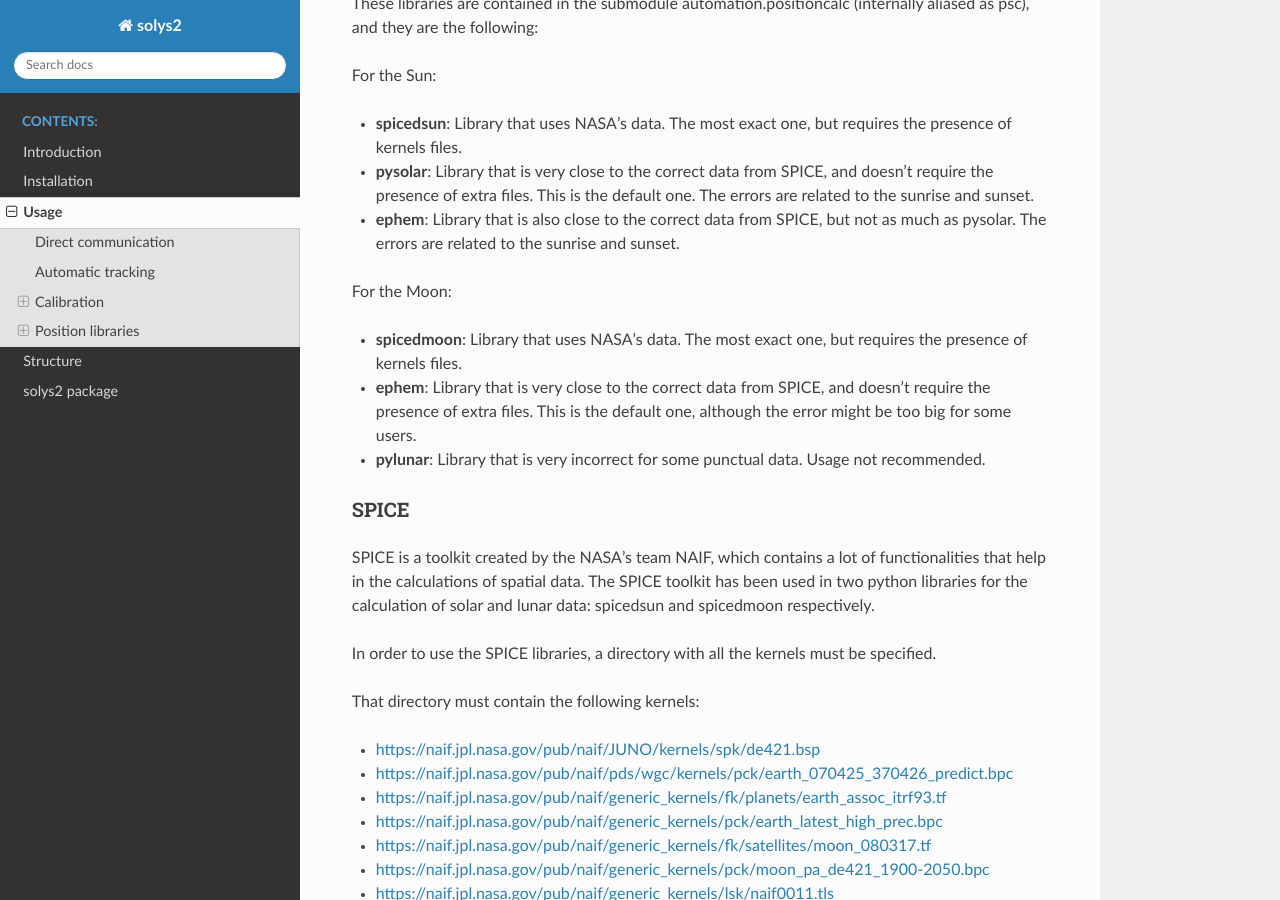
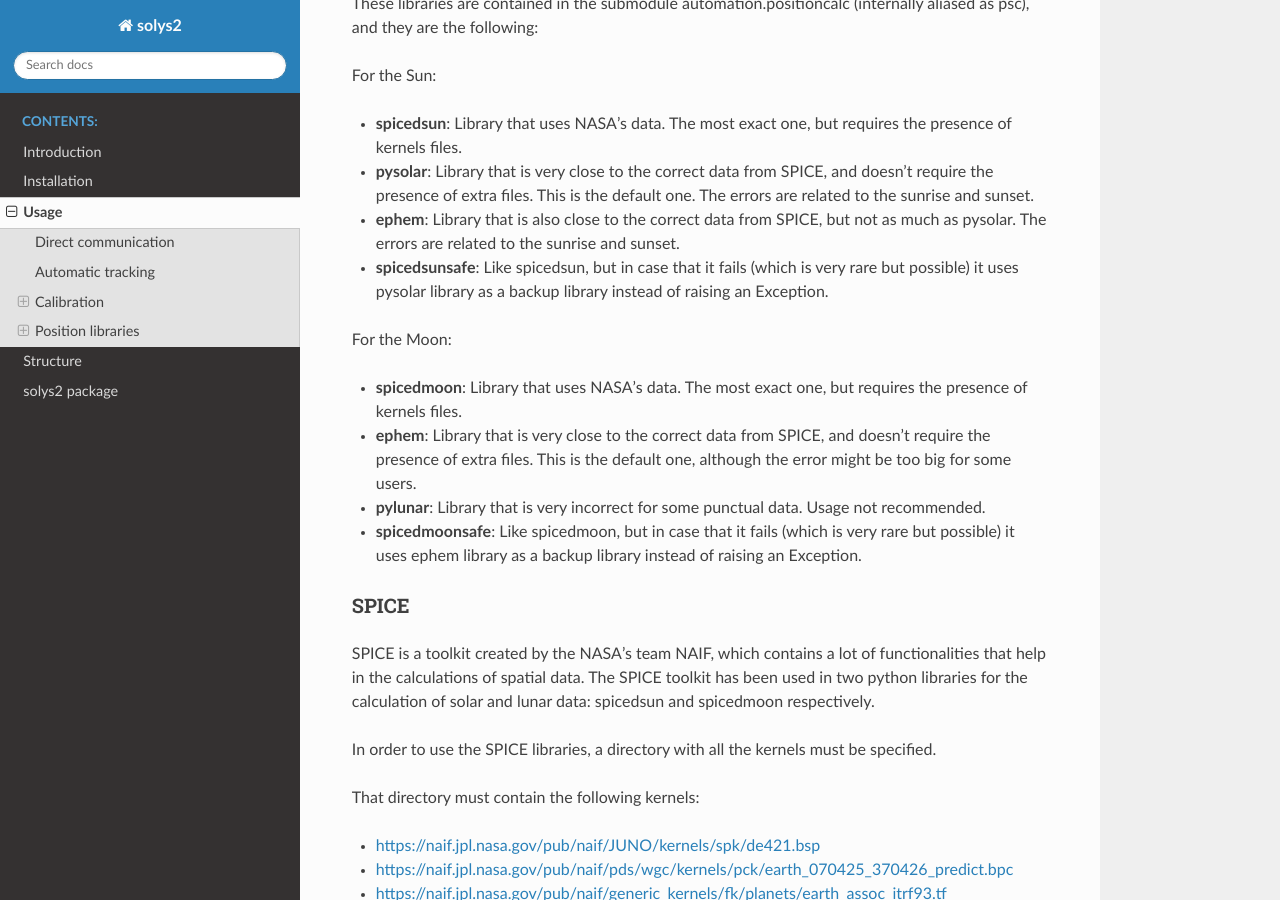
Before and after one commit to GOA-UVa/solys2, a Sphinx documentation site: the page built from docs/source/usage.md, in a window 1280 px wide and 900 px high, scrolled down 2689 px. Built offline with Sphinx 7.4.7 and the Read the Docs theme 2.0.0, drawn with Linux system fonts in a browser that asks for light colours.

```diff
--- a/docs/source/index.rst
+++ b/docs/source/index.rst
@@ -6,8 +6,8 @@
 Welcome to solys2's documentation!
 ==================================
 
-.. image:: https://img.shields.io/badge/version-0.2.3-informational
-    :alt: Version 0.2.3
+.. image:: https://img.shields.io/badge/version-0.2.4-informational
+    :alt: Version 0.2.4
 
 .. image:: https://img.shields.io/badge/License-GPLv3-blue.svg
     :target: https://www.gnu.org/licenses/gpl-3.0
--- a/docs/source/usage.md
+++ b/docs/source/usage.md
@@ -132,6 +132,8 @@ For the Sun:
 files. This is the default one. The errors are related to the sunrise and sunset.
 - **ephem**: Library that is also close to the correct data from SPICE, but not as much as pysolar. The errors
 are related to the sunrise and sunset.
+- **spicedsunsafe**: Like spicedsun, but in case that it fails (which is very rare but possible) it uses pysolar
+library as a backup library instead of raising an Exception.
 
 
 For the Moon:
@@ -139,6 +141,8 @@ For the Moon:
 - **ephem**: Library that is very close to the correct data from SPICE, and doesn't require the presence of extra
 files. This is the default one, although the error might be too big for some users.
 - **pylunar**: Library that is very incorrect for some punctual data. Usage not recommended.
+- **spicedmoonsafe**: Like spicedmoon, but in case that it fails (which is very rare but possible) it uses ephem
+library as a backup library instead of raising an Exception.
 
 ### SPICE
 
--- a/setup.cfg
+++ b/setup.cfg
@@ -1,6 +1,6 @@
 [metadata]
 name = solys2
-version = 0.2.3
+version = 0.2.4
 author = Group of Atmospheric Optics (GOA-UVa), Universidad de Valladolid
 author_email = gaton@goa.uva.es
 description = Solys2 interface and automatic tracking functions.
```
Also changed, not shown: NEWS.md (+1 -1 lines), README.md (+1 -1 lines), docs/source/introduction.md (+1 -1 lines), 1 other file.
